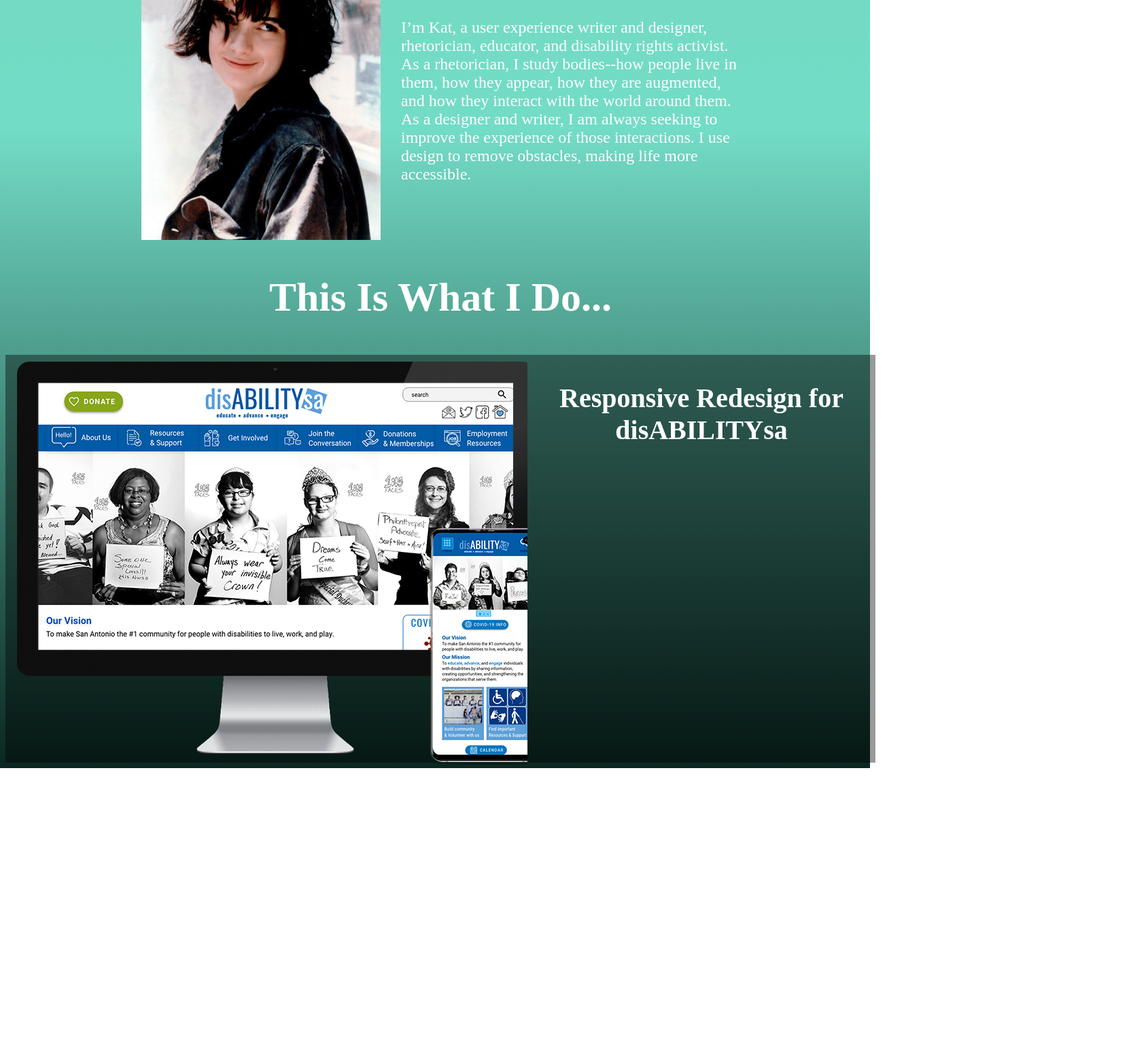
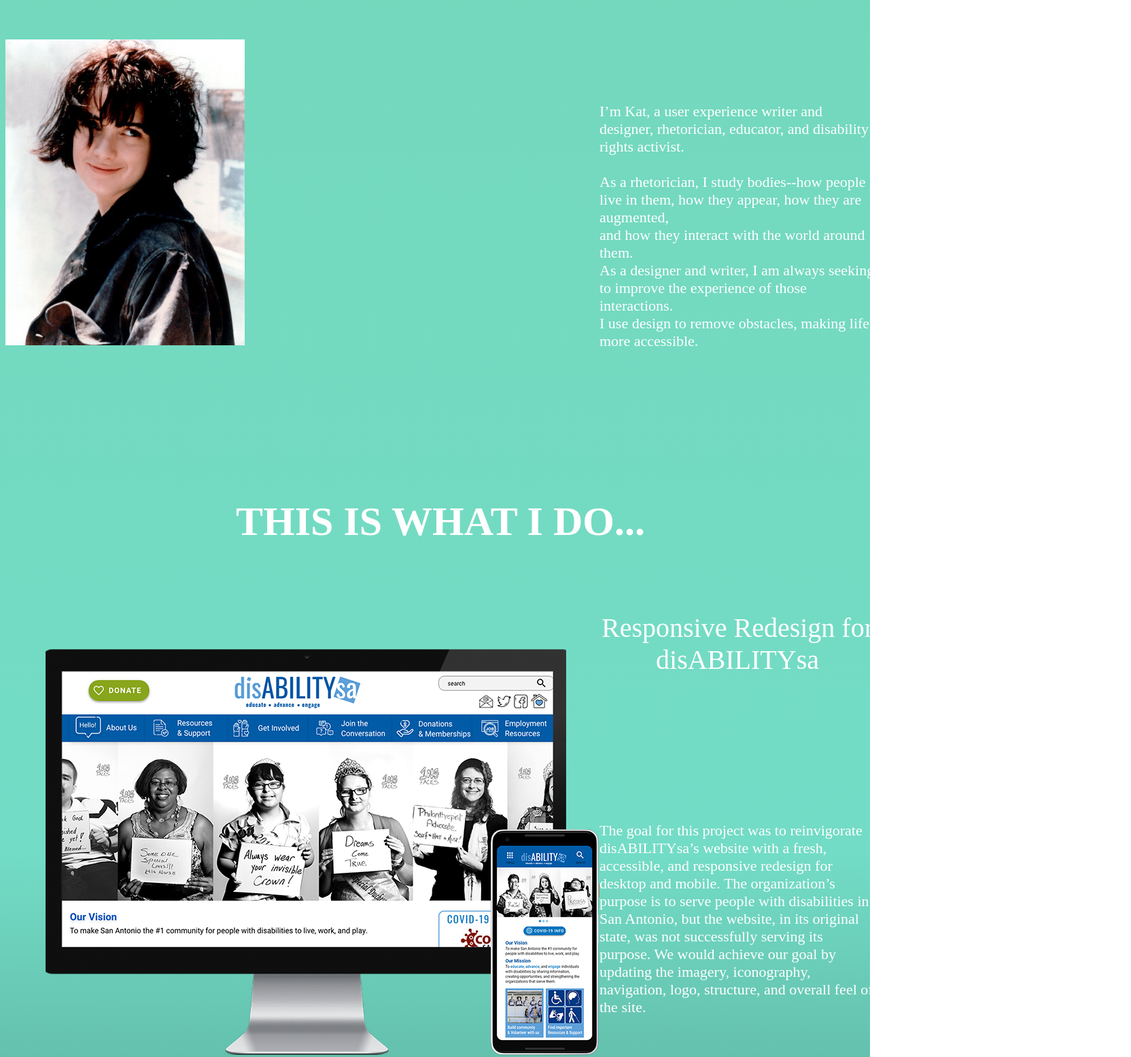
Before and after one commit to wosbird/HexKat, a plain HTML site: page index.html in a window 1280 px wide. Shown: the part 749-2304 px from the top of the page at 68% size, 1664 px wide, since content can reach past the window. Before the commit the page ends 2176 px from the top, so only its background shows below. Drawn offline with Linux system fonts and the light colour scheme.

Commit message:
Friday Night

```diff
--- a/index.html
+++ b/index.html
@@ -1,53 +1,68 @@
 <!DOCTYPE html>
-<html lang="en" >
+<html lang="en">
+
 <head>
   <meta charset="UTF-8">
   <title>Hex Kat Portfolio Main</title>
   <link rel="stylesheet" href="./style.css">
 
 </head>
+
 <body>
   <!-- partial:index.partial.html -->
 
   <div class="header">
-<img src="../HexKat/images/LogoHeader@2x.png" id="logo">
+    <img src="../HexKat/images/LogoHeader@2x.png" class="logo">
   </div>
 
   <div class="nav">
     <ul id="nav">
-  <li>About Me</li>
-  <li>My Work</li>
-  <li>Resume</li>
-  <li>Connect</li>
+      <li>ABOUT ME</li>
+      <li>MY WORK</li>
+      <li>RESUME</li>
+      <li>CONNECT</li>
     </ul>
   </div>
 
+  <section id="main">
 
-<div class="about">
     <img src="../HexKat/images/Winona.jpg" id=winona>
     <div id="about">
-    <p>I’m Kat, a user experience writer and designer, rhetorician, educator, and disability rights activist.
+      <p>I’m Kat, a user experience writer and designer, rhetorician, educator, and disability rights activist. <br>
         <br>
-As a rhetorician, I study bodies--how people live in them, how they appear, how they are augmented, and how they interact with the world around them.
+        As a rhetorician, I study bodies--how people live in them, how they appear, how they are augmented, <br> and how
+        they interact with the world around them.
         <br>
-As a designer and writer, I am always seeking to improve the experience of those interactions. I use design to remove obstacles, making life more accessible.
+        As a designer and writer, I am always seeking to improve the experience of those interactions. <br>I use design
+        to remove obstacles, making life more accessible.
       </p>
-    </div> </div>
+  </div>
 
-    <div class="subheader">
-      <h2>This Is What I Do...</h2>
+  <div id="subheader">
+    <h2>THIS IS WHAT I DO...</h2>
   </div>
 
 
 
-  <div class="project1">
-    <div id="dasamockup" class="project1area"></div>
-    <h3 id=projecttitle class="project1area">Responsive Redesign for disABILITYsa</h3>
-    <p id="projectdescript" class="project1area">The goal for this project was to reinvigorate disABILITYsa’s website with a fresh, accessible, and responsive redesign for desktop and mobile. The organization’s purpose is to serve people with disabilities in San Antonio, but the website, in its original state, was not successfully serving its purpose. We would achieve our goal by updating the imagery, iconography, navigation, logo, structure, and overall feel of the site.
+    <img src="../HexKat/images/dasa.PNG" id="dasa">
+    <h3 id="dasatitle">Responsive Redesign for disABILITYsa</h3>
+    <p id="dasadescript">The goal for this project was to reinvigorate disABILITYsa’s website with a fresh, accessible,
+      and responsive redesign for desktop and mobile. The organization’s purpose is to serve people with disabilities in
+      San Antonio, but the website, in its original state, was not successfully serving its purpose. We would achieve
+      our goal by updating the imagery, iconography, navigation, logo, structure, and overall feel of the site.
     </p>
-  </div>
 
 
+
+    <img src="../HexKat/images/vicinidad.png" id="vicinidad">
+    <h3 id="vtitle">Mobile App Design: Vicinity/Vicinidad</h3>
+    <p id="vdescript">
+      During this pandemic, running a small restaurant has become an even more complex business with ever changing
+      policies and guidelines. The goal of this project was to help local restaurant owners simplify communication
+      processes through an app that would allow them to make direct contact with current and potential customers through
+      all-in-one social media updates and geofencing ads, increasing business and maintaining a safe environment for
+      patrons and staff
+
+    </p>
+
 </section>
-</body>
-</html>
--- a/style.css
+++ b/style.css
@@ -11,6 +11,13 @@ background-color: black;
 width: 100%;
 margin-top: -10px;
 height: 600px;
+}
+
+img.logo{
+  display: block;
+  margin-left: auto;
+  margin-right: auto;
+  padding: 40px;
 }
 
 .nav {
@@ -32,73 +39,102 @@ height: 600px;
 
 }
 
-.about{
-  width: 100%;
-  margin-top: 20px;
+
+#main{
   display: grid;
-  grid-template-rows: 1fr;
-  grid-template-areas: 30% 70%;
-  grid-template-areas: "winona about";
+  background-position: center;
+  background-repeat: no-repeat;
+  background-size: cover;
+  align-items: center;
+  position: relative;
+  grid-template-rows: 800px auto 200px 600px 200px 600px 200px 600px;
+  grid-template-columns: auto auto auto;
+  grid-template-areas:
+"winona about about"
+"subheader subheader subheader"
+"dasa dasatitle dasatitle"
+"dasa dasadescript dasadescript"
+"project3 project3 project3"
+"vtitle vtitle vicinidad"
+"vdescript vdescript vicinidad"
+
+
 }
 
-#about {
+
+
+  #main #about {
+    grid-area: about;
     font-family: futura PT;
-  font-size: 24px;
+    font-weight: 350;
+    font-size: 22px;
     color: white;
     text-align: left;
-  margin-right: 200px;
+
     margin-top: 100px;
-  margin-left: 30px;
+    height: auto;
+
+  }
+  #main #winona {
+grid-area: winona;
+   margin-right: 10px;
   }
 
-#winona {
-  margin-left: 200px;
-}
 
-.subheader {
+
+  #main #subheader {
+    grid-area: subheader;
     font-family: Hill House;
     font-size: 40px;
     text-align: center;
     color: white;
   }
 
-#projecttitle{
-  font-family: Hill House;
+
+  #main #dasatitle{
+    grid-area: dasatitle;
+    font-family: futura PT;
+    font-weight: 300;
     font-size: 40px;
     text-align: center;
     color: white;
+    margin-top: 30px;
   }
 
-#projectdescript {
-  padding: 10px;
-  font-family: futura PT;
-  font-size: 24px;
-  color: white;
-
+  #main #dasa{
+    grid-area: dasa;
+    margin-left: 10px;
   }
 
-.project1{
-  display: grid;
-  grid-template-columns: 60% 40%;
-  grid-template-rows: auto auto auto;
-  grid-template-areas:
-  "dasamockup dasamockup projecttitle"
-  "dasamockup dasamockup projectdescript"
-  "dasamockup dasamockup projectdescript";
-  background-color: rgba(0,0,0, 0.4);
-  width: 100%;
-  height: 600px;
-  justify-content: baseline;
+  #main #dasadescript{
+    grid-area: dasadescript;
+    font-family: futura PT;
+    font-weight: 350;
+    font-size: 22px;
+    color: white;
   }
 
-#dasamockup {
-  background-image: url("../HexKat/images/dasamockup1.png");
-  width: auto;
-  height: auto;
-  background-repeat: no-repeat;
+
+
+  #main #vtitle{
+      grid-area: vtitle;
+      font-family: futura PT;
+      font-weight: 300;
+      font-size: 40px;
+      text-align: center;
+      color: white;
+      margin-top: 30px;
     }
 
-.project1area{
-  display:grid;
+    #main  #vicinidad{
+      grid-area: vicinidad;
+      margin-right: 10px;
+    }
 
+    #main  #vdescript{
+      grid-area: vdescript;
+      font-family: futura PT;
+      font-weight: 350;
+      font-size: 22px;
+      color: white;
     }
```
Also changed, not shown: images/dasa.PNG (added), images/vicinidad.png (added). Lines whose indentation alone changed are shown as unchanged.
